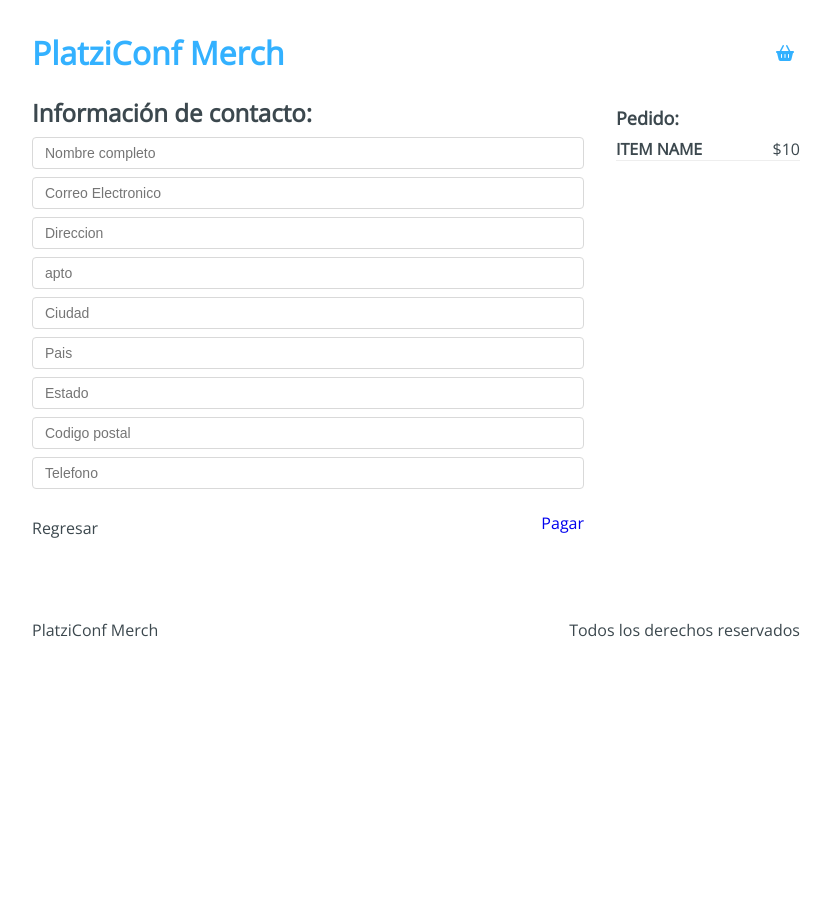
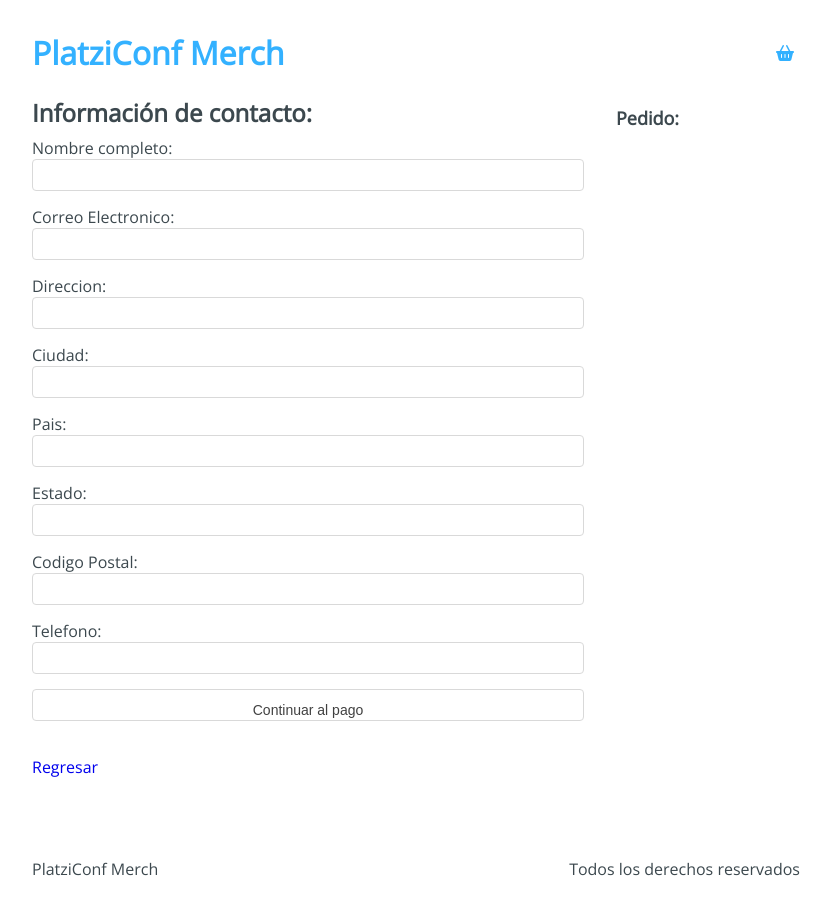
Before and after one commit to Quak1/platzi-conf-merch, a React app: page /checkout/information in a window 1280 px wide. Shown: the whole page, without its empty margins (224-1055 px from the left). Before the commit the page ends 800 px from the top, so only its background shows below. Built offline with nearby package versions, Linux system fonts and the light colour scheme.

Commit message:
- Form in Information now uses React Hook Form - Form now uses label instead of placeHolder - Added useContext to Information to send and display information - Created function to receive buyer in InitialState - Adjusted styles for input in Information Form

```diff
--- a/package.json
+++ b/package.json
@@ -15,6 +15,7 @@
   "dependencies": {
     "react": "^17.0.2",
     "react-dom": "^17.0.2",
+    "react-hook-form": "^7.10.1",
     "react-router-dom": "^5.2.0"
   },
   "devDependencies": {
--- a/src/Hooks/useInitialState.js
+++ b/src/Hooks/useInitialState.js
@@ -33,7 +33,6 @@
     });
 
     if (cart[stateId].count > 1) {
-      console.log('restando');
       const items = [...cart];
 
       const item = { ...cart[stateId] };
@@ -49,9 +48,17 @@
     }
   };
 
+  const addBuyer = (payload) => {
+    setState({
+      ...state,
+      buyer: [...state.buyer, payload],
+    });
+  };
+
   return {
     addToCart,
     removeFromCart,
+    addBuyer,
     state,
   };
 };
--- a/src/containers/Information.jsx
+++ b/src/containers/Information.jsx
@@ -1,8 +1,20 @@
-import React from 'react';
+import React, { useContext } from 'react';
 import { Link } from 'react-router-dom';
+import { useForm } from 'react-hook-form';
+import AppContext from '../context/AppContext';
 import '../styles/components/Information.scss';
 
 const Information = () => {
+  const {
+    state: { cart },
+    addBuyer,
+  } = useContext(AppContext);
+
+  const { register, handleSubmit } = useForm();
+  const onSubmit = (data) => {
+    addBuyer(data);
+  };
+
   return (
     <div className="Information">
       <div className="Information__content">
@@ -10,33 +22,52 @@
           <h2>Información de contacto:</h2>
         </div>
         <div className="Information__form">
-          <form action="">
-            <input type="text" placeholder="Nombre completo" name="name" />
-            <input type="text" placeholder="Correo Electronico" name="email" />
-            <input type="text" placeholder="Direccion" name="addres" />
-            <input type="text" placeholder="apto" name="apto" />
-            <input type="text" placeholder="Ciudad" name="city" />
-            <input type="text" placeholder="Pais" name="country" />
-            <input type="text" placeholder="Estado" name="state" />
-            <input type="text" placeholder="Codigo postal" name="cp" />
-            <input type="text" placeholder="Telefono" name="phone" />
+          <form onSubmit={handleSubmit(onSubmit)}>
+            <label htmlFor="name">Nombre completo:</label>
+            <input {...register('name', { required: true })} type="text" />
+
+            <label htmlFor="email">Correo Electronico:</label>
+            <input {...register('email', { required: true })} type="text" />
+
+            <label htmlFor="address">Direccion:</label>
+            <input {...register('addres', { required: true })} type="text" />
+
+            <label htmlFor="city">Ciudad:</label>
+            <input {...register('city', { required: true })} type="text" />
+
+            <label htmlFor="country">Pais:</label>
+            <input {...register('country', { required: true })} type="text" />
+
+            <label htmlFor="state">Estado:</label>
+            <input {...register('state', { required: true })} type="text" />
+
+            <label htmlFor="cp">Codigo Postal:</label>
+            <input {...register('cp', { required: true })} type="number" />
+
+            <label htmlFor="phone">Telefono:</label>
+            <input {...register('phone', { required: true })} type="number" />
+
+            <input type="submit" value="Continuar al pago" />
           </form>
         </div>
         <div className="Information__buttons">
-          <div className="Information__back">Regresar</div>
-          <Link to="/checkout/payment">
-            <div className="Information__next">Pagar</div>
-          </Link>
+          <div className="Information__back">
+            <Link to="/checkout">Regresar</Link>
+          </div>
         </div>
       </div>
       <div className="Information__sidebar">
         <h3>Pedido:</h3>
-        <div className="Information__item">
-          <div className="Information__element">
-            <h4>ITEM NAME</h4>
-            <span>$10</span>
+        {cart.map((item) => (
+          <div className="Information__item" key={item.id}>
+            <div className="Information__element">
+              <h4>
+                {item.title} (${item.price}) x {item.count}
+              </h4>
+              <span>${item.price * item.count}</span>
+            </div>
           </div>
-        </div>
+        ))}
       </div>
     </div>
   );
--- a/src/initialState.js
+++ b/src/initialState.js
@@ -1,5 +1,6 @@
 export default {
   cart: [],
+  buyer: [],
   products: [
     {
       id: '1',
--- a/src/styles/components/Information.scss
+++ b/src/styles/components/Information.scss
@@ -95,7 +95,7 @@
   height: 32px;
   line-height: 32px;
   list-style: none;
-  margin: 0 0 8px 0;
+  margin: 0 0 15px 0;
   outline: 0;
   padding: 4px 12px;
   width: 100%;
```
